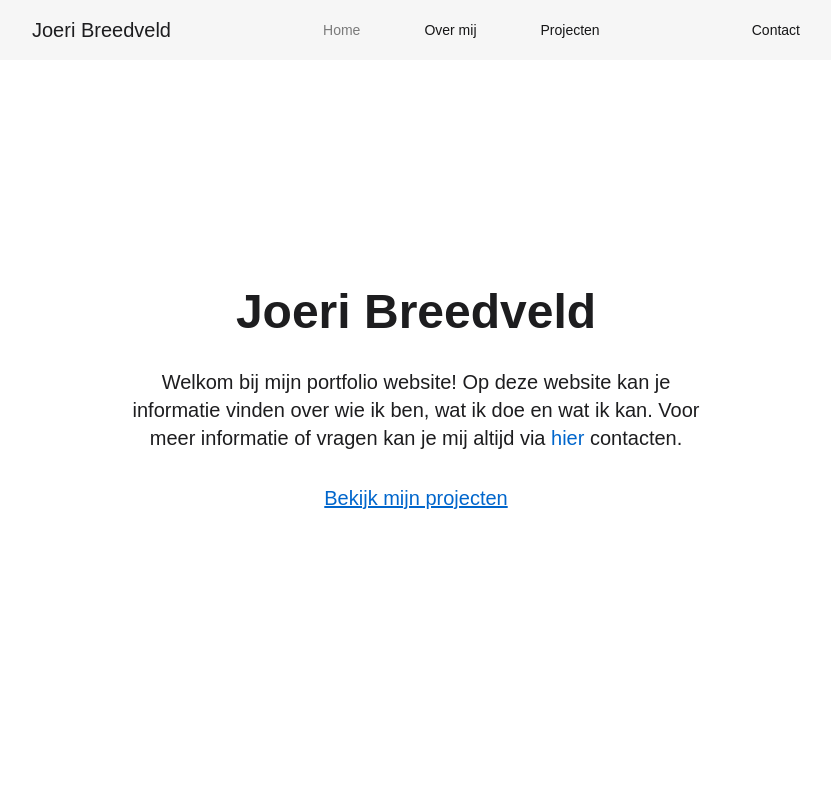
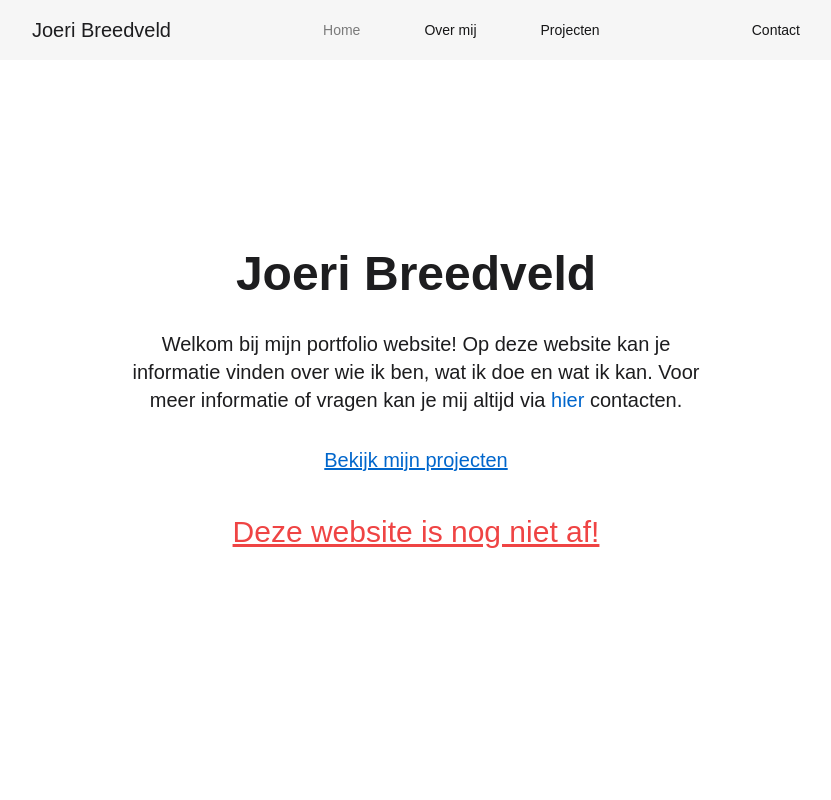
Before and after one commit to joeribreedveld/portfolio-website-v4, a Next.js app: page / in a window 1280 px wide. Shown: the top 800 px of the page, without its empty margins (224-1055 px from the left). Built offline with nearby package versions, Linux system fonts and the light colour scheme.

Commit message:
fix(links): fix projects links, fix footer github link and add maintenance sign to homepage

```diff
--- a/components/Footer.tsx
+++ b/components/Footer.tsx
@@ -15,7 +15,7 @@ function Footer() {
 							</a>
 						</li>
 						<li>
-							<a className='hover:underline' href='https://github.com/duck1s' target='_blank' rel='noreferrer'>
+							<a className='hover:underline' href='https://github.com/joeribreedveld' target='_blank' rel='noreferrer'>
 								GitHub
 							</a>
 						</li>
--- a/pages/about.tsx
+++ b/pages/about.tsx
@@ -13,7 +13,7 @@ const About: NextPage = () => {
 					Hallo mijn naam is Joeri Breedveld. Ik ben een Junior Full Stack Developer en ik woon in Amsterdam. Ik programmeer sinds 2021 en ik studeer ook Software Development bij
 					Mediacollege Amsterdam. Ik vind het heel leuk om nieuwe dingen te leren en uitdagingen aan te gaan.
 				</p>
-				<Link href='/about'>
+				<Link href='/projects'>
 					<a className='text-xl text-blue underline'>Bekijk mijn projecten</a>
 				</Link>
 			</section>
--- a/pages/index.tsx
+++ b/pages/index.tsx
@@ -22,11 +22,12 @@ const Home: NextPage = () => {
 					</span>{" "}
 					contacten.
 				</p>
-				<div className='flex gap-4 justify-center'>
-					<Link href='/about'>
+				<div className='flex gap-4 justify-center mb-10'>
+					<Link href='/projects'>
 						<a className='text-xl text-blue underline'>Bekijk mijn projecten</a>
 					</Link>
 				</div>
+				<h1 className='underline text-3xl text-red-500'>Deze website is nog niet af!</h1>
 			</div>
 		</div>
 	)
```
